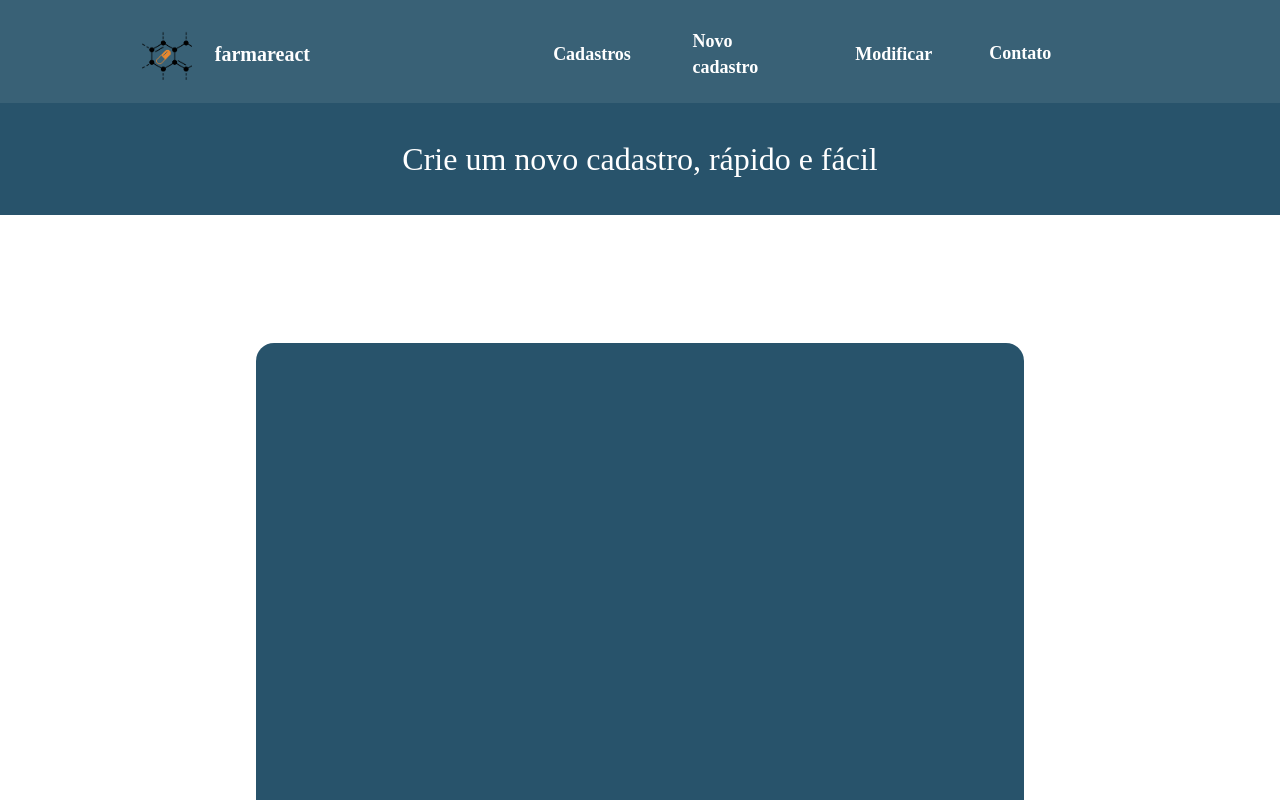
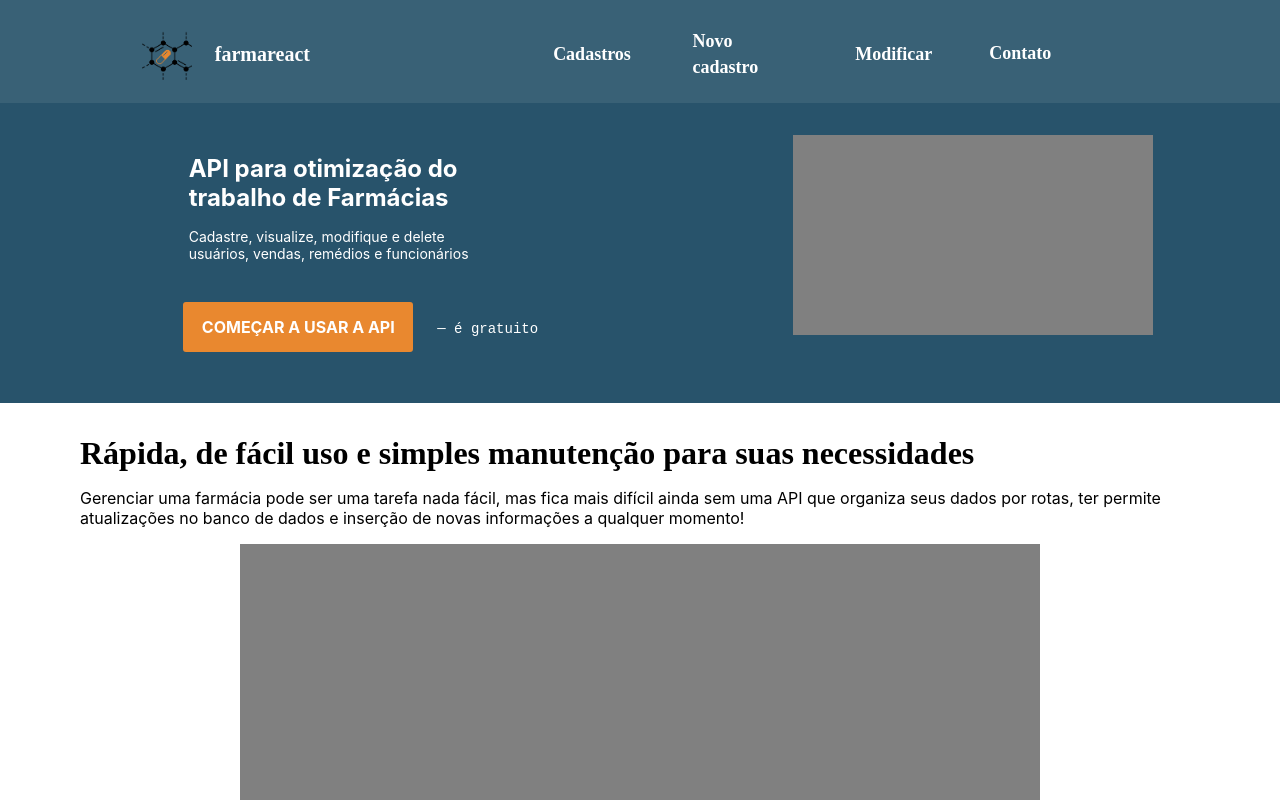
Before and after one commit to JoaoLucasAl/Farmacia-React, a React (Vite) app: page / in a window 1280 px wide. Shown: the top 800 px of the page. Built offline with nearby package versions, Linux system fonts and the light colour scheme; a web font is replaced by a local one.

Commit message:
:lipstick: feat: homepage main

```diff
--- a/src/App.jsx
+++ b/src/App.jsx
@@ -2,6 +2,8 @@ import { useState } from "react";
 import "./App.css";
 import Header from "./components/Header/Header";
 import Footer from "./components/Footer/Footer.jsx";
+import SecondHeader from "./components/SecondHeader/SecondHeader";
+import HomeMain from "./components/HomeMain/HomeMain";
 
 import TitleCadastro from "./components/Cadastros/Title/Title";
 import MainCadastro from "./components/Cadastros/Main/Main";
@@ -9,14 +11,16 @@ function App() {
   return (
     <div className="App">
       {/* Homepage */}
-      {/* <Header />
-      <Footer /> */}
+      <Header />
+      <SecondHeader />
+      <HomeMain />
+      <Footer />
 
       {/* Cadastros */}
-      <Header />
+      {/* <Header />
       <TitleCadastro />
       <MainCadastro />
-      <Footer />
+      <Footer /> */}
     </div>
   );
 }
--- /dev/null
+++ b/src/components/HomeMain/HomeMain.jsx
@@ -0,0 +1,15 @@
+import React from 'react';
+import "./HomeMainStyle.css"
+
+const HomeMain = () => {
+    return (
+    <main>
+        <h1 className='homemainh1'>Rápida, de fácil uso e simples manutenção para suas necessidades</h1>
+        <p className='homemainp1'>Gerenciar uma farmácia pode ser uma tarefa nada fácil, mas fica mais difícil ainda sem uma API que organiza seus dados por rotas, ter permite atualizações no banco de dados e inserção de novas informações a qualquer momento!</p>
+        <div className='homemaindiv'></div>
+        <p className='homemainp2'>Para entender como usar a API em detalhes, acesse a nossa <a href="">documentação</a></p>
+    </main>
+    )
+}
+
+export default HomeMain
--- /dev/null
+++ b/src/components/HomeMain/HomeMainStyle.css
@@ -0,0 +1,33 @@
+* {
+    margin: 0;
+    box-sizing: border-box;
+}
+
+.homemainh1 {
+    font-size: 26;
+    font-family: 'Krub';
+    font-weight: 700;
+    margin: 2rem auto 0;
+    width: 70rem;
+}
+
+.homemainp1 {
+    margin: 1rem auto;
+    width: 70rem;
+}
+
+.homemainp2 {
+    margin: 1rem auto;
+    width: 70rem;
+}
+
+a {
+    color: blue;
+}
+
+.homemaindiv {
+    width: 800px;
+    height: 400px;
+    background-color: grey;
+    margin: 0 auto;
+}
--- /dev/null
+++ b/src/components/SecondHeader/SecondHeader.jsx
@@ -0,0 +1,22 @@
+import React from 'react';
+import "./SecondHeaderStyle.css"
+
+const SecondHeader = () => {
+    return (
+        <section className='SecondHeader'>
+            <div className='divOne'>
+                <h2 className='h2'>API para otimização do trabalho de Farmácias</h2>
+                <p className='p'>Cadastre, visualize, modifique e delete usuários, vendas, remédios e funcionários</p>
+                <div>
+                <button className='secondheaderbutton'>COMEÇAR A USAR A API</button>
+                <span className='secondheaderspan'>─ é gratuito</span>
+                </div>
+            </div>
+            <div className='blank'>
+
+            </div>
+        </section>
+    )
+}
+
+export default SecondHeader
--- /dev/null
+++ b/src/components/SecondHeader/SecondHeaderStyle.css
@@ -0,0 +1,57 @@
+* {
+    margin: 0;
+    box-sizing: border-box;
+}
+
+.SecondHeader {
+    background-color: #28536B;
+    color: white;
+    display: grid;
+    grid-template-columns: repeat(2, auto);
+    height: 300px;
+}
+
+.h2 {
+    font-size: 24px;
+    font-weight: bold;
+    width: 18rem;
+}
+
+.divOne {
+    display: flex;
+    flex-direction: column;
+    justify-content: center;
+    align-items: center;
+    gap: 1rem;
+}
+
+.p {
+    font-size: 14px;
+    width: 18rem;
+}
+
+.secondheaderbutton {
+    background-color: #E9882F;
+    width: 230px;
+    height: 50px;
+    border-radius: 3px;
+    border: none;
+    color: white;
+    font-size: 16px;
+    font-weight: bold;
+    margin-left: 3.5rem;
+    margin-top: 1.5rem;
+}
+
+.secondheaderspan {
+    margin-left: 1.5rem;
+    font-family: 'Cousine';
+    font-size: 14px;
+}
+
+.blank {
+    margin: 2rem auto;
+    width: 360px;
+    height: 200px;
+    background-color: grey;
+}
```
